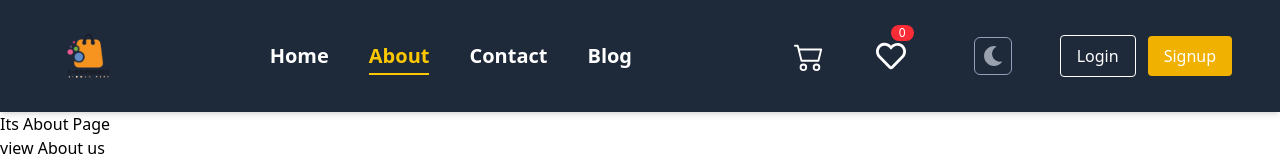
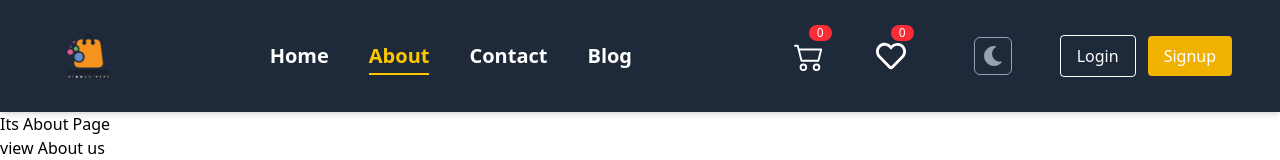
Before and after one commit to sayaliwagal/E-com-shop, a React (Vite) app: page /about in a window 1280 px wide. Shown: the top 160 px of the page. Built offline with nearby package versions, Linux system fonts and the light colour scheme; no server answers.

Commit message:
Added the cart redux fixing 1 completed

```diff
--- a/src/Components/Header.jsx
+++ b/src/Components/Header.jsx
@@ -65,7 +65,7 @@ const cartItems = useSelector((state) => state.cart.items)
               >
                 <BsCart2 size={30} />
                 <span className="absolute top-1 right-3 bg-red-500 text-white text-xs rounded-full px-2">
-                  {/* {cartItems.length} */}
+                  {cartItems.length}
                 </span>
               </NavLink>
               <NavLink
```
